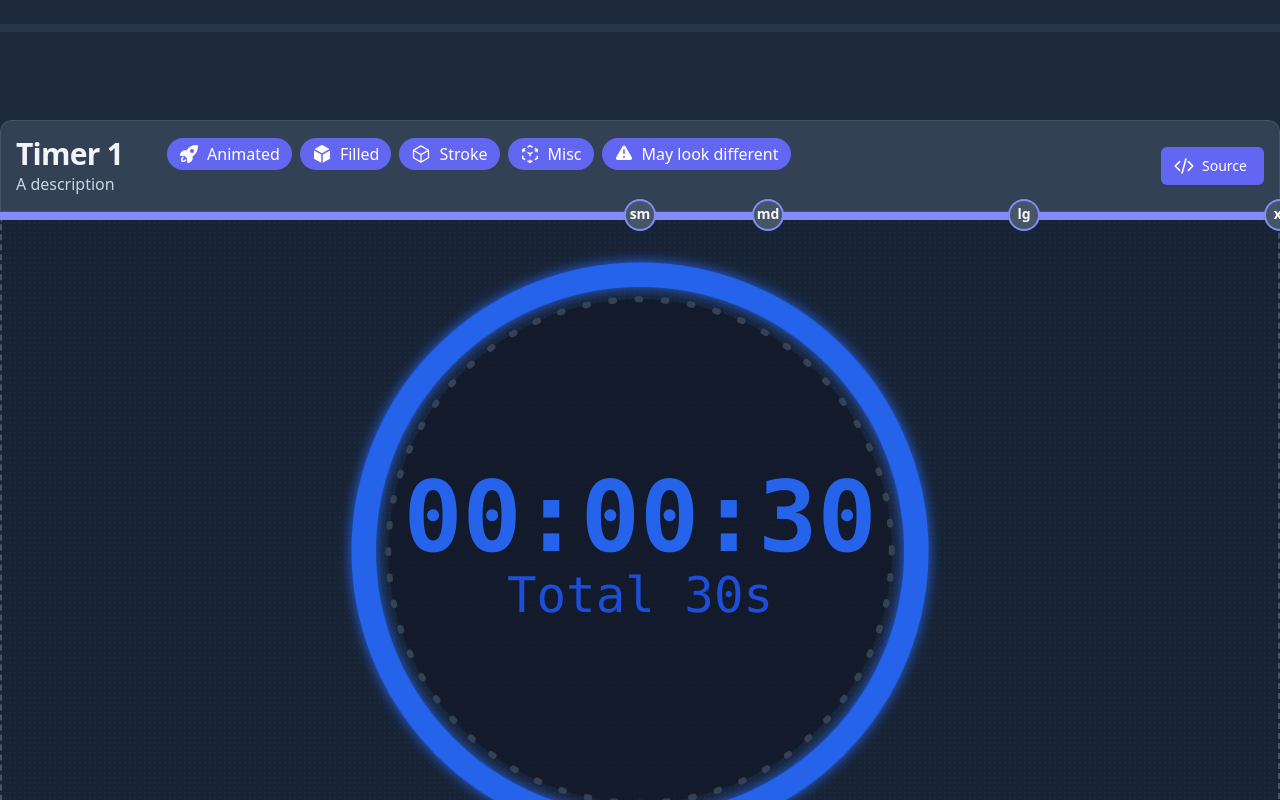
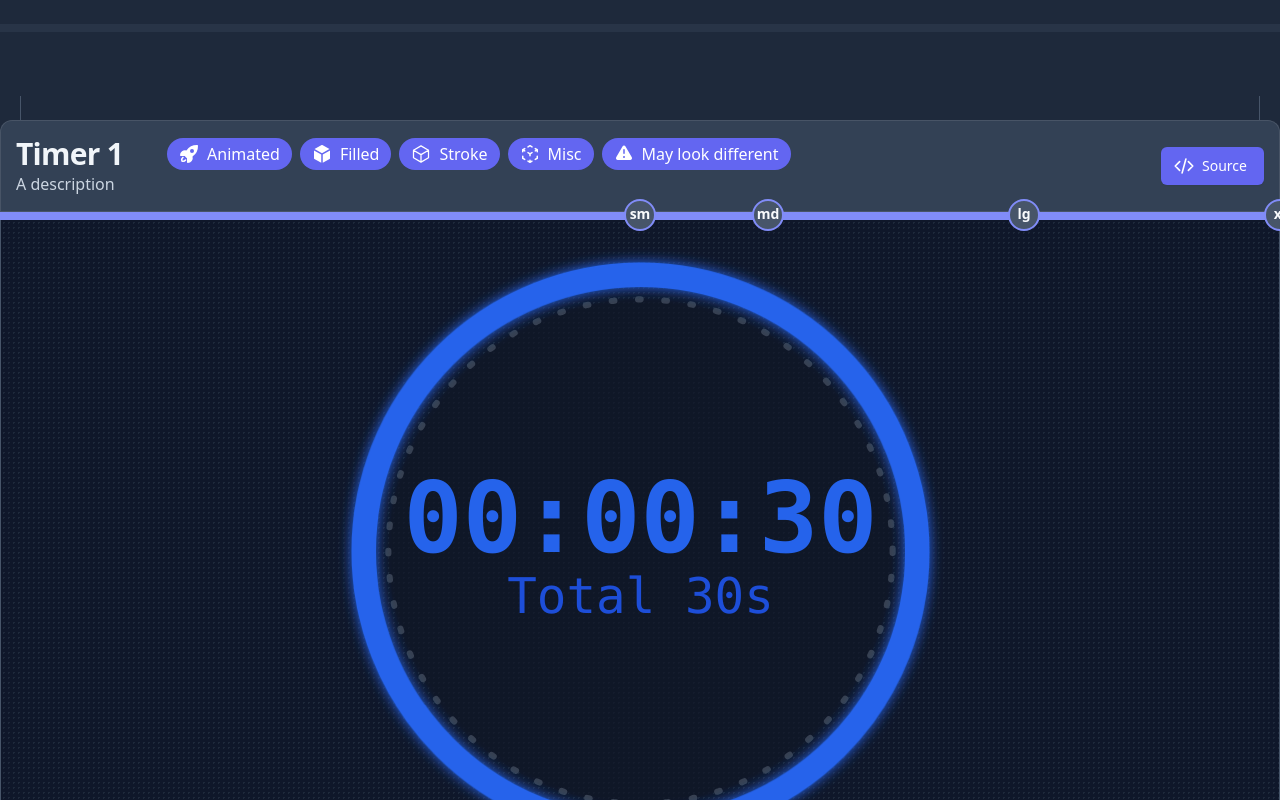
Before and after one commit to ZEBAS204/professional-looking-timers, a React (Vite) app: page / in a window 1280 px wide. Shown: the part 820-1620 px from the top of the page. Built offline with nearby package versions, Linux system fonts and the light colour scheme.

Commit message:
Add grid effect to showcases

```diff
--- a/src/app/app.module.css
+++ b/src/app/app.module.css
@@ -3,7 +3,45 @@
 }
 
 .showcase {
-	@apply max-w-screen-lg xl:max-w-screen-xl mx-auto flex flex-col gap-10 pb-20;
+	@apply max-w-screen-lg xl:max-w-screen-xl mx-auto flex flex-col gap-10 pb-20 relative z-[1];
+}
+
+.showcase::before,
+.showcase::after {
+	content: '';
+	position: absolute;
+	top: 0;
+	width: 1px;
+	height: 100%;
+	z-index: -1;
+	@apply bg-slate-600;
+}
+
+.showcase::before {
+	left: 20px;
+}
+
+.showcase::after {
+	right: 20px;
+}
+
+.showcase > section::before,
+.showcase > section::after {
+	content: '';
+	position: absolute;
+	left: calc(100vw * -1);
+	width: 200vw;
+	height: 1px;
+	z-index: -1;
+	@apply bg-slate-600;
+}
+
+.showcase > section::before {
+	top: 20px;
+}
+
+.showcase > section::after {
+	bottom: 20px;
 }
 
 .footer {
--- a/src/components/atoms/showcase/showcase.tsx
+++ b/src/components/atoms/showcase/showcase.tsx
@@ -23,7 +23,11 @@ export default function Showcase({
 	}, [])
 
 	return (
-		<section className="flex flex-col mt-6 bg-dots-pattern" id={id} ref={ref}>
+		<section
+			className="flex flex-col mt-6 bg-dots-pattern relative"
+			id={id}
+			ref={ref}
+		>
 			<div className="lg:flex lg:items-center lg:justify-between bg-slate-700 rounded-t-xl p-4 shadow-ring">
 				<div className="min-w-0 flex-1">
 					<div className="inline-flex gap-2 items-center flex-wrap">
@@ -71,7 +75,7 @@ export default function Showcase({
 				</div>
 			</div>
 			<Resizable initialWidth={width}>
-				<div className="flex justify-center p-6 rounded-b-xl border-2 border-t-0 border-dashed border-slate-600 bg-dots-pattern bg-slate-900 bg-opacity-30">
+				<div className="flex justify-center p-6 rounded-b-xl border border-slate-600 border-t-0 bg-dots-pattern bg-slate-900 ">
 					<div className={styles.resizableChildren}>{children}</div>
 				</div>
 			</Resizable>
--- a/src/index.css
+++ b/src/index.css
@@ -20,3 +20,7 @@
     background-size: 5px 5px;
   }
 }
+
+body {
+	overflow: hidden visible;
+}
```
